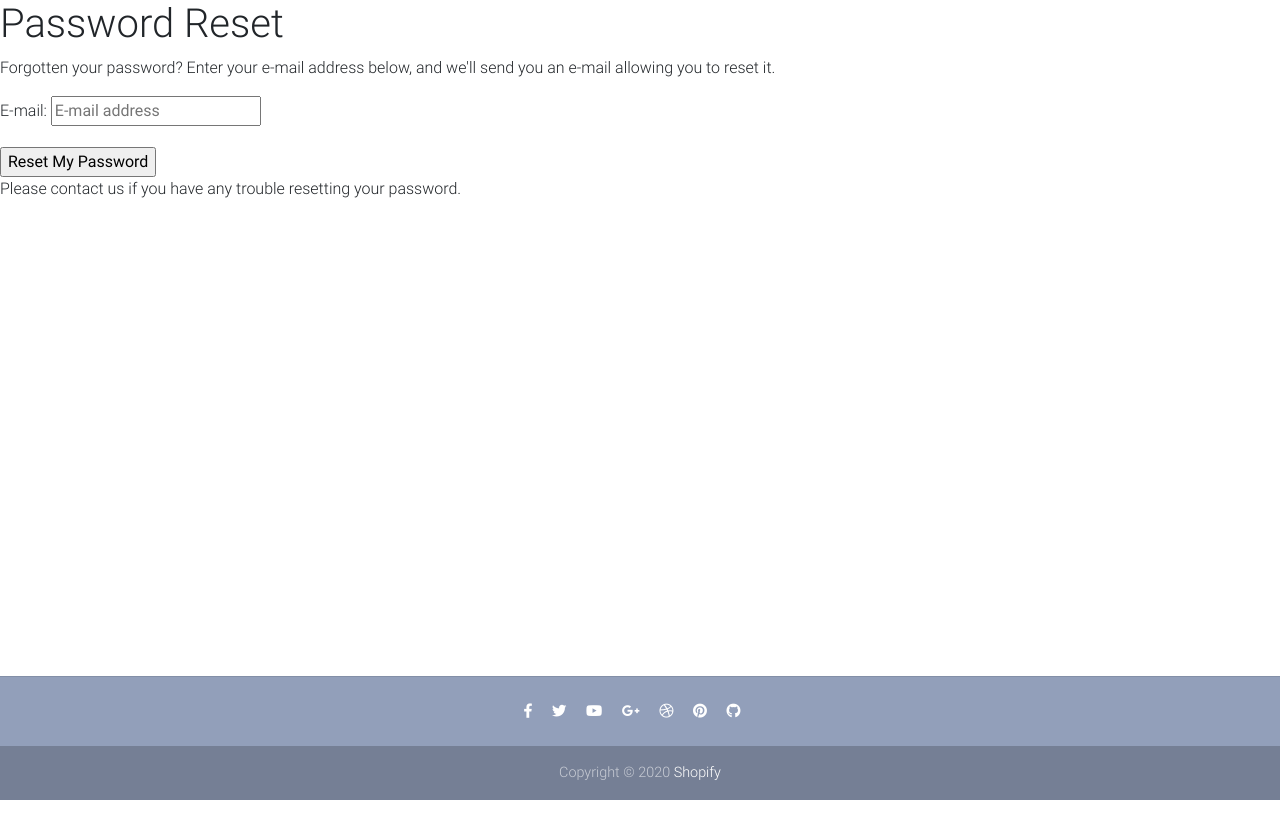
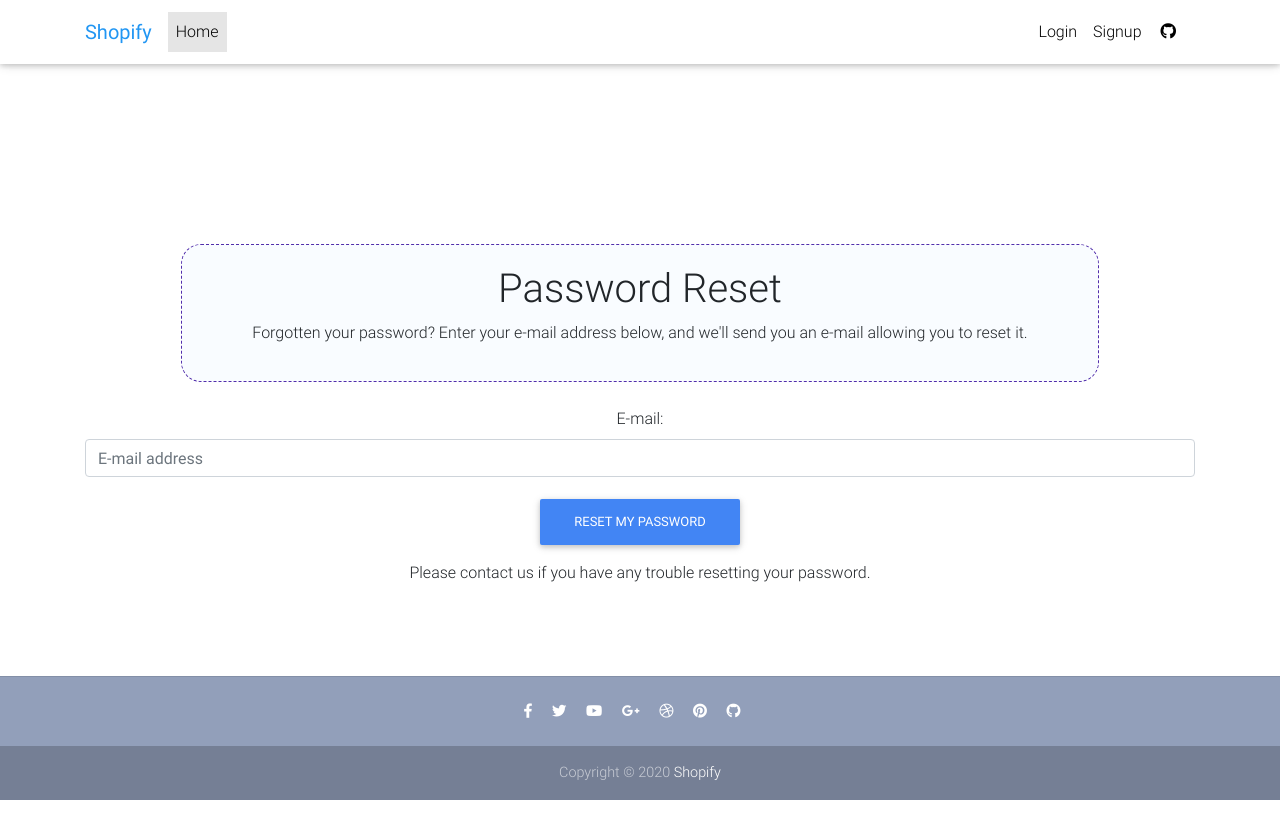
Before and after one commit to m-e-l-u-h-a-n/shopify, a Django app: page /accounts/password/reset/ in a window 1280 px wide. Shown: the top 825 px of the page. Before the commit the page ends 800 px from the top, so only its background shows below. Run offline with Django 3.2, Linux system fonts and the light colour scheme; some libraries are stand-ins or nearby versions.

Commit message:
style: password reset page

```diff
--- a/templates/account/password_reset.html
+++ b/templates/account/password_reset.html
@@ -2,23 +2,97 @@
 
 {% load i18n %}
 {% load account %}
+{% load static %}
 
 {% block head_title %}{% trans "Password Reset" %}{% endblock %}
+{% block extra_head %}
+<link rel="stylesheet" href="{% static 'css/utils.css' %}">
+{% endblock extra_head %}
+{% block content %}
+    <nav
+  class="navbar fixed-top navbar-expand-lg navbar-light white scrolling-navbar"
+>
+  <div class="container">
+    <!-- Brand -->
+    <a class="navbar-brand waves-effect" href="{% url 'home' %}">
+      <strong class="blue-text">Shopify</strong>
+    </a>
 
-{% block content %}
+    <!-- Collapse -->
+    <button
+      class="navbar-toggler"
+      type="button"
+      data-toggle="collapse"
+      data-target="#navbarSupportedContent"
+      aria-controls="navbarSupportedContent"
+      aria-expanded="false"
+      aria-label="Toggle navigation"
+    >
+      <span class="navbar-toggler-icon"></span>
+    </button>
 
-    <h1>{% trans "Password Reset" %}</h1>
-    {% if user.is_authenticated %}
-    {% include "account/snippets/already_logged_in.html" %}
-    {% endif %}
+    <!-- Links -->
+    <div class="collapse navbar-collapse" id="navbarSupportedContent">
+      <!-- Left -->
+      <ul class="navbar-nav mr-auto">
+        <li class="nav-item active">
+          <a class="nav-link waves-effect" href="/"
+            >Home
+            <span class="sr-only">(current)</span>
+          </a>
+        </li>
+      </ul>
 
-    <p>{% trans "Forgotten your password? Enter your e-mail address below, and we'll send you an e-mail allowing you to reset it." %}</p>
+      <!-- Right -->
+      <ul class="navbar-nav nav-flex-icons">
+        <li class="nav-item">
+          <a class="nav-link waves-effect" href="{% url 'account_login' %}">
+            <span class="clearfix d-none d-sm-inline-block"> Login </span>
+          </a>
+        </li>
+        <li class="nav-item">
+          <a class="nav-link waves-effect" href="{% url 'account_signup' %}">
+            <span class="clearfix d-none d-sm-inline-block"> Signup </span>
+          </a>
+        </li>
+        <li class="nav-item">
+          <a
+            href="https://github.com/m-e-l-u-h-a-n/shopify"
+            class="nav-link waves-effect"
+            target="_blank"
+            link="noreferer noreciever"
+          >
+            <i class="fab fa-github mr-2"></i>
+          </a>
+        </li>
+      </ul>
+    </div>
+  </div>
+</nav>
 
-    <form method="POST" action="{% url 'account_reset_password' %}" class="password_reset">
+<main style="margin-top:100px">
+    <div class="container">
+        <div class="row justify-content-center align-self-center">
+            <div class="notify-box">
+            <h1>{% trans "Password Reset" %}</h1>
+            {% if user.is_authenticated %}
+            {% include "account/snippets/already_logged_in.html" %}
+            {% endif %}
+
+            <p>{% trans "Forgotten your password? Enter your e-mail address below, and we'll send you an e-mail allowing you to reset it." %}</p>
+            </div>
+        </div>
+
+    <form method="POST" action="{% url 'account_reset_password' %}" class="password_reset" style="text-align:center">
         {% csrf_token %}
-        {{ form.as_p }}
-        <input type="submit" value="{% trans 'Reset My Password' %}" />
+        <div class="form-group">
+            <label for="id_email">E-mail:</label>
+            <input type="email" class="form-control" name="email" placeholder="E-mail address" autocomplete="email" required id="id_email" />
+        </div>
+        <button class="btn btn-primary" type="submit">{% trans 'Reset My Password' %}</button>
     </form>
 
-    <p>{% blocktrans %}Please contact us if you have any trouble resetting your password.{% endblocktrans %}</p>
+    <div style="text-align:center;margin-top:10px">{% blocktrans %}Please contact us if you have any trouble resetting your password.{% endblocktrans %}</div>
+    </div>
+</main>
 {% endblock %}
```
